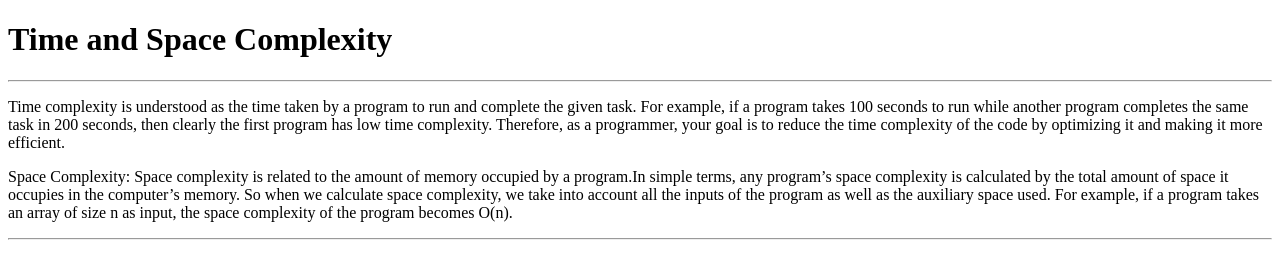
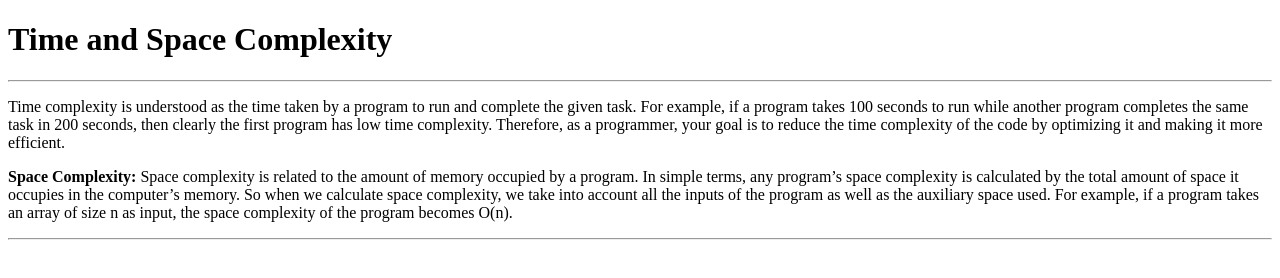
Before and after one commit to acciojob/time-and-space-complexity-Amit8127, a website: page main.html in a window 1280 px wide. Drawn offline with Linux system fonts and the light colour scheme.

Commit message:
created a submission

```diff
--- a/main.html
+++ b/main.html
@@ -10,15 +10,9 @@
 	<h1>Time and Space Complexity</h1>
 	<hr>
 	<p>Time complexity is understood as the time taken by a program to run and complete the given task. For example, if a program takes 100 seconds to run while another program completes the same task in 200 seconds, then clearly the first program has low time complexity. Therefore, as a programmer, your goal is to reduce the time complexity of the code by optimizing it and making it more efficient.</p>
-	<p>Space Complexity: Space complexity is related to the amount of memory
-		occupied by a program.In simple terms, any program’s
-		space complexity is calculated by the total amount
-		of space it occupies in the computer’s memory.
-		So when we calculate space complexity, we take into
-		account all the inputs of the program as well as the
-		auxiliary space used. For example, if a program takes
-		an array of size n as input, the space complexity of
-		the program becomes O(n).</p>
+	<p>
+    <strong>Space Complexity:</strong> Space complexity is related to the amount of memory occupied by a program. In simple terms, any program’s space complexity is calculated by the total amount of space it occupies in the computer’s memory. So when we calculate space complexity, we take into account all the inputs of the program as well as the auxiliary space used. For example, if a program takes an array of size n as input, the space complexity of the program becomes O(n).
+  </p>
 	<hr>
 	<!-- the entire body must be written by student -->
     <script type="text/javascript" src="./script.js">
```
